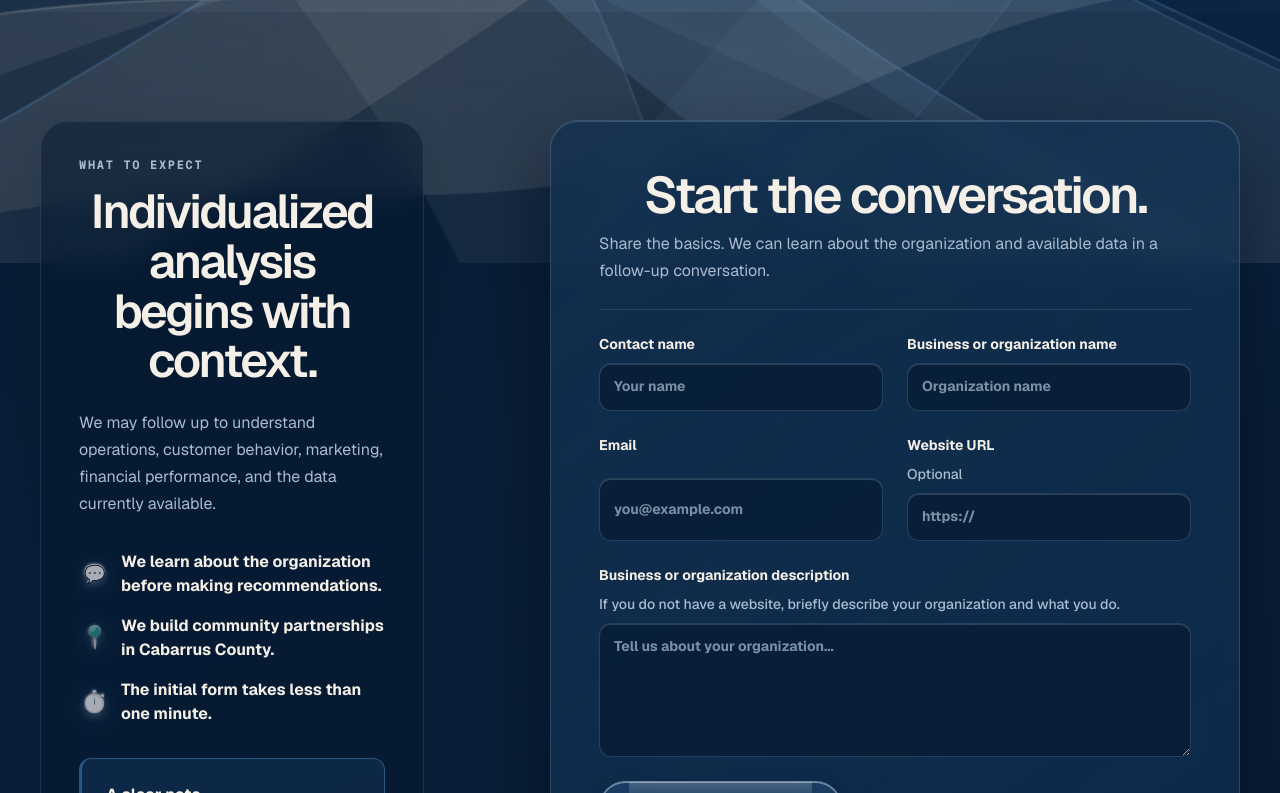
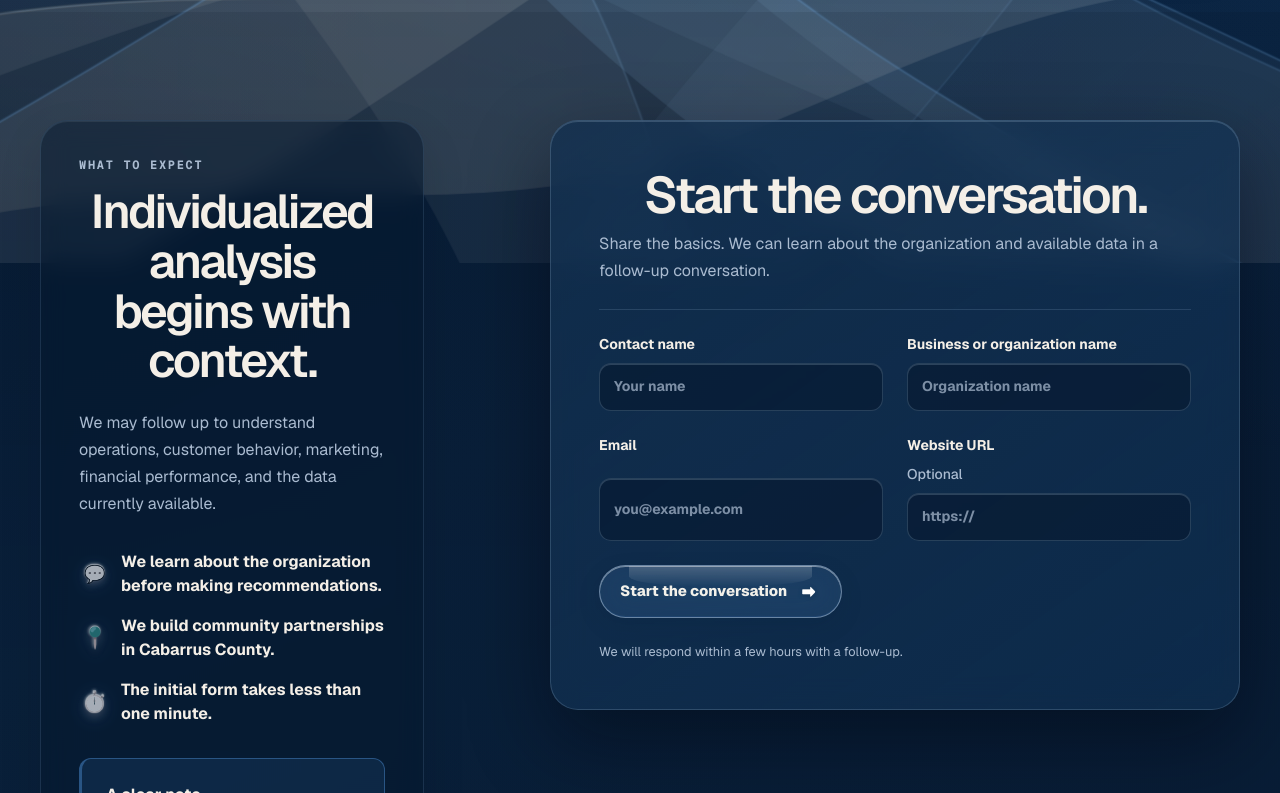
Before and after one commit to Pradyun21/projectecon, a Next.js app: page /work-with-us in a window 1280 px wide. Shown: the part 607-1400 px from the top of the page. Built offline with nearby package versions, Linux system fonts and the light colour scheme.

Commit message:
Restore original contact form layout

```diff
--- a/app/api/contact/route.ts
+++ b/app/api/contact/route.ts
@@ -12,7 +12,6 @@ type ContactPayload = {
   organization: string;
   email: string;
   website: string;
-  organizationDescription: string;
   companyWebsite: string;
 };
 
@@ -33,7 +32,6 @@ function validate(body: unknown): { data?: ContactPayload; errors?: FieldErrors
     organization: stringValue(input.organization),
     email: stringValue(input.email).toLowerCase(),
     website: stringValue(input.website),
-    organizationDescription: stringValue(input.organizationDescription),
     companyWebsite: stringValue(input.companyWebsite),
   };
   const errors: FieldErrors = {};
@@ -59,7 +57,6 @@ function validate(body: unknown): { data?: ContactPayload; errors?: FieldErrors
     }
   }
 
-  if (data.organizationDescription.length > 1500) errors.organizationDescription = "Description must be 1,500 characters or fewer.";
   if (data.companyWebsite) errors.companyWebsite = "Invalid form submission.";
 
   return Object.keys(errors).length ? { errors } : { data };
@@ -118,7 +115,7 @@ export async function POST(request: NextRequest) {
     return NextResponse.json({ ok: false, message: "Email delivery is unavailable." }, { status: 503 });
   }
 
-  const { name, organization, email, website, organizationDescription } = result.data;
+  const { name, organization, email, website } = result.data;
   const safeSubjectName = name.replace(/[\r\n]+/g, " ");
   const submittedAt = new Date().toLocaleString("en-US", {
     dateStyle: "full",
@@ -130,7 +127,6 @@ export async function POST(request: NextRequest) {
     ["Email", email],
     ["Business or organization name", organization],
     ["Website URL", website || "Not provided"],
-    ["Business or organization description", organizationDescription || "Not provided"],
     ["Submission date and time", `${submittedAt} (America/New_York)`],
   ];
   const html = `<!doctype html><html><body style="font-family:Arial,sans-serif;color:#0b1f35;line-height:1.5"><h1 style="font-size:22px">New Project Econ inquiry</h1><table style="border-collapse:collapse;width:100%;max-width:680px">${fields.map(([label, value]) => `<tr><th style="padding:10px;border-bottom:1px solid #d8ecff;text-align:left;vertical-align:top;width:190px">${escapeHtml(label)}</th><td style="padding:10px;border-bottom:1px solid #d8ecff;white-space:pre-wrap">${escapeHtml(value)}</td></tr>`).join("")}</table></body></html>`;
--- a/app/components/ContactForm.tsx
+++ b/app/components/ContactForm.tsx
@@ -56,7 +56,6 @@ export function ContactForm() {
       <label>Business or organization name<input name="organization" required maxLength={160} autoComplete="organization" placeholder="Organization name" aria-invalid={Boolean(fieldErrors.organization)}/>{fieldErrors.organization && <span className="field-error">{fieldErrors.organization}</span>}</label>
       <label>Email<input name="email" type="email" required maxLength={254} autoComplete="email" placeholder="you@example.com" aria-invalid={Boolean(fieldErrors.email)}/>{fieldErrors.email && <span className="field-error">{fieldErrors.email}</span>}</label>
       <label>Website URL <span>Optional</span><input name="website" type="url" maxLength={500} autoComplete="url" placeholder="https://" aria-invalid={Boolean(fieldErrors.website)}/>{fieldErrors.website && <span className="field-error">{fieldErrors.website}</span>}</label>
-      <label className="field-wide">Business or organization description <span className="field-helper">If you do not have a website, briefly describe your organization and what you do.</span><textarea name="organizationDescription" maxLength={1500} rows={5} placeholder="Tell us about your organization..." aria-invalid={Boolean(fieldErrors.organizationDescription)}/>{fieldErrors.organizationDescription && <span className="field-error">{fieldErrors.organizationDescription}</span>}</label>
     </div>
     <div className="contact-honeypot" aria-hidden="true">
       <label>Leave this field empty<input name="companyWebsite" tabIndex={-1} autoComplete="off"/></label>
@@ -64,8 +63,9 @@ export function ContactForm() {
     <button className="button" type="submit" disabled={status === "submitting"} aria-disabled={status === "submitting"}>
       {status === "submitting" ? "Sending…" : <>Start the conversation <EmojiGlyph emoji="➡️"/></>}
     </button>
+    <p className="form-follow-up">We will respond within a few hours with a follow-up.</p>
     <div className="form-status" aria-live="polite" aria-atomic="true">
-      {status === "success" && <p className="form-success" role="status">Thank you. Your message has been sent. We will get back to you within a few hours.</p>}
+      {status === "success" && <p className="form-success" role="status">Thank you. Your message has been sent. We will respond within a few hours with a follow-up.</p>}
       {status === "error" && <p className="form-error" role="alert">Your message could not be sent. Please try again.</p>}
     </div>
   </form>;
--- a/app/globals.css
+++ b/app/globals.css
@@ -67,7 +67,7 @@ html { scroll-behavior: smooth; scroll-padding-top: 92px; }
 body { position: relative; margin: 0; background: radial-gradient(ellipse 85% 62% at -5% 0%, rgba(31, 87, 142, 0.26), transparent 64%), radial-gradient(ellipse 76% 60% at 105% 12%, rgba(29, 105, 190, 0.18), transparent 66%), linear-gradient(155deg, #06182e 0%, #0a203a 48%, #071a31 100%); color: var(--color-ink); font-family: var(--font-geist), Arial, sans-serif; font-size: var(--font-body); }
 body::after { position: fixed; inset: 0; z-index: 45; opacity: 0.035; background-image: repeating-radial-gradient(circle at 0 0, rgba(212, 232, 252, 0.5) 0 0.4px, transparent 0.55px 3px); background-size: 4px 4px; content: ""; pointer-events: none; }
 a { color: inherit; text-decoration: none; }
-button, input, textarea { font: inherit; }
+button, input { font: inherit; }
 button, a { -webkit-tap-highlight-color: transparent; }
 img { max-width: 100%; }
 
@@ -126,7 +126,7 @@ p { line-height: 1.68; }
 .button-secondary:hover { background: var(--color-surface); color: var(--color-blue-strong); box-shadow: var(--shadow-sm); }
 .button-white { background: var(--color-surface); color: var(--color-blue-strong); box-shadow: none; }
 .button-white:hover { background: var(--color-blue-wash); box-shadow: var(--shadow-sm); }
-.button:focus-visible, .journey-nodes button:focus-visible, .expand-card button:focus-visible, .explore-card button:focus-visible, .menu-button:focus-visible, input:focus-visible, textarea:focus-visible { outline: 3px solid rgba(8, 104, 255, 0.35); outline-offset: 4px; }
+.button:focus-visible, .journey-nodes button:focus-visible, .expand-card button:focus-visible, .explore-card button:focus-visible, .menu-button:focus-visible, input:focus-visible { outline: 3px solid rgba(8, 104, 255, 0.35); outline-offset: 4px; }
 
 .nav-wrap { position: sticky; top: 0; z-index: 50; border-bottom: 1px solid transparent; background: var(--glass-fill); backdrop-filter: blur(18px) saturate(1.15); transition: background var(--duration-base) var(--ease-standard), border-color var(--duration-base) var(--ease-standard), box-shadow var(--duration-base) var(--ease-standard); }
 .nav-wrap.is-scrolled { border-color: var(--color-line); background: var(--glass-fill-strong); box-shadow: var(--glass-shadow); }
@@ -386,10 +386,9 @@ p { line-height: 1.68; }
 .project-card { padding: var(--space-4); border: 1px solid var(--color-line); border-radius: var(--radius-md); background: var(--color-surface); box-shadow: var(--shadow-sm); }
 
 .contact-section { background: radial-gradient(circle at 12% 28%, rgba(76,156,255,.07), transparent 24%), linear-gradient(180deg, rgba(7,26,49,.3), rgba(11,35,62,.22)); }
-.contact-layout { display: grid; width: 100%; max-width: var(--container); grid-template-columns: repeat(12, minmax(0, 1fr)); align-items: start; gap: var(--grid-gap); }
+.contact-layout { display: grid; grid-template-columns: repeat(12, minmax(0, 1fr)); align-items: start; gap: var(--grid-gap); }
 .contact-layout > :first-child { grid-column: 1 / span 4; }
 .contact-layout > :last-child { grid-column: 6 / span 7; }
-.contact-layout > * { width: 100%; min-width: 0; max-width: 100%; }
 .contact-copy { position: sticky; top: 118px; }
 .contact-copy > p { color: var(--color-muted); }
 .contact-copy ul { margin: var(--space-4) 0; padding: 0; list-style: none; }
@@ -397,24 +396,22 @@ p { line-height: 1.68; }
 .contact-copy li svg { width: 19px; color: var(--color-blue); }
 .disclaimer { padding: var(--space-3); border: 1px solid var(--color-line); border-left: 3px solid var(--color-blue); border-radius: var(--radius-sm); background: var(--color-blue-wash); }
 .disclaimer p { margin: 8px 0 0; color: var(--color-muted); font-size: 0.875rem; }
-.contact-form { display: grid; width: 100%; min-width: 0; max-width: 100%; gap: var(--space-3); padding: var(--space-6); border: 1px solid var(--color-line); border-radius: var(--radius-lg); background: var(--glass-fill-strong); box-shadow: var(--shadow-md); }
+.contact-form { display: grid; gap: var(--space-3); padding: var(--space-6); border: 1px solid var(--color-line); border-radius: var(--radius-lg); background: var(--glass-fill-strong); box-shadow: var(--shadow-md); }
 .form-heading { padding-bottom: var(--space-3); border-bottom: 1px solid var(--color-line); }
 .form-heading h2 { margin-bottom: var(--space-1); font-size: clamp(2rem, 4vw, 3.5rem); }
 .form-heading p:last-child { margin-bottom: 0; color: var(--color-muted); }
-.field-grid { display: grid; width: 100%; min-width: 0; max-width: 100%; grid-template-columns: repeat(2, minmax(0, 1fr)); gap: var(--space-3); }
-.field-wide { grid-column: 1 / -1; }
+.field-grid { display: grid; grid-template-columns: repeat(2, minmax(0, 1fr)); gap: var(--space-3); }
 .contact-form label { display: grid; gap: 8px; color: var(--color-ink); font-size: 0.875rem; font-weight: 700; }
 .contact-form label > span { color: var(--color-muted); font-weight: 450; }
-input, textarea { width: 100%; min-height: 48px; padding: 12px 14px; border: 1px solid var(--glass-border); border-radius: var(--radius-sm); outline: none; background: rgba(6,24,45,.58); color: var(--color-ink); font: inherit; transition: border-color var(--duration-fast) var(--ease-standard), box-shadow var(--duration-fast) var(--ease-standard); }
-textarea { display: block; width: 100%; max-width: 100%; min-height: 132px; box-sizing: border-box; resize: vertical; line-height: 1.55; }
-input::placeholder, textarea::placeholder { color: #8d99a8; }
-input:focus, textarea:focus { border-color: var(--color-blue); box-shadow: 0 0 0 4px rgba(8, 104, 255, 0.1); }
-textarea:focus, textarea:focus-visible { width: 100%; max-width: 100%; transform: none; }
+input { width: 100%; min-height: 48px; padding: 12px 14px; border: 1px solid var(--glass-border); border-radius: var(--radius-sm); outline: none; background: rgba(6,24,45,.58); color: var(--color-ink); transition: border-color var(--duration-fast) var(--ease-standard), box-shadow var(--duration-fast) var(--ease-standard); }
+input::placeholder { color: #8d99a8; }
+input:focus { border-color: var(--color-blue); box-shadow: 0 0 0 4px rgba(8, 104, 255, 0.1); }
 .contact-form .button { justify-self: start; }
 .contact-form .button:disabled { cursor: wait; opacity: .68; }
+.form-follow-up { margin: 0; color: var(--color-muted); font-size: .8rem; line-height: 1.5; }
 .contact-honeypot { position: absolute !important; left: -10000px !important; width: 1px; height: 1px; overflow: hidden; }
 .field-error { color: #ffb9b9 !important; font-size: .8rem; font-weight: 600 !important; }
-.contact-form input[aria-invalid="true"], .contact-form textarea[aria-invalid="true"] { border-color: rgba(255, 128, 128, .72); }
+.contact-form input[aria-invalid="true"] { border-color: rgba(255, 128, 128, .72); }
 .form-status:empty { display: none; }
 .form-status p { margin: 0; padding: var(--space-2); border: 1px solid var(--glass-border-blue); border-radius: var(--radius-sm); background: var(--glass-fill-soft); font-size: .875rem; }
 .form-success { color: #c9f4df; }
@@ -579,9 +576,9 @@ body { transition: background-color var(--duration-base) var(--ease-standard), c
 .journey-nodes button.active .journey-node { background: linear-gradient(145deg, var(--color-blue), var(--color-blue-strong)); box-shadow: inset 0 1px 0 rgba(255,255,255,.36), 0 0 0 7px rgba(76,156,255,.12), 0 14px 34px rgba(8,104,255,.25); }
 .signature-icon, .empty-icon { border: 1px solid var(--glass-border); background: var(--glass-selected); box-shadow: inset 0 1px 0 var(--glass-highlight); }
 
-.contact-form input, .contact-form textarea { border-color: var(--glass-border); background: rgba(6,24,45,.58); color: var(--color-ink); box-shadow: inset 0 1px 0 var(--glass-highlight); }
-.contact-form input:focus, .contact-form textarea:focus { border-color: var(--color-blue); background: var(--glass-fill-strong); box-shadow: 0 0 0 4px rgba(76,156,255,.14), inset 0 1px 0 var(--glass-highlight); }
-.contact-form input::placeholder, .contact-form textarea::placeholder { color: var(--color-muted); opacity: .72; }
+.contact-form input { border-color: var(--glass-border); background: rgba(6,24,45,.58); color: var(--color-ink); box-shadow: inset 0 1px 0 var(--glass-highlight); }
+.contact-form input:focus { border-color: var(--color-blue); background: var(--glass-fill-strong); box-shadow: 0 0 0 4px rgba(76,156,255,.14), inset 0 1px 0 var(--glass-highlight); }
+.contact-form input::placeholder { color: var(--color-muted); opacity: .72; }
 .disclaimer, .demo-notice { border-color: var(--glass-border-blue); background: var(--glass-fill-soft); }
 
 footer { border-top: 1px solid rgba(121,180,240,.2); background: linear-gradient(145deg, rgba(4,25,49,.94), rgba(9,43,79,.9)); box-shadow: inset 0 1px 0 rgba(179,216,252,.12); backdrop-filter: blur(14px); }
@@ -919,9 +916,8 @@ img, svg { height: auto; }
   .contact-layout { gap: 32px; }
   .contact-copy ul { padding-left: 0; }
   .contact-copy li { align-items: flex-start; }
-  .field-grid label, input, textarea { min-width: 0; }
-  input, textarea { min-height: 50px; font-size: 16px; }
-  textarea { min-height: 140px; }
+  .field-grid label, input { min-width: 0; }
+  input { min-height: 50px; font-size: 16px; }
   .contact-form .button { min-height: 50px; white-space: normal; }
   .demo-notice, .disclaimer { overflow-wrap: anywhere; }
 
```
